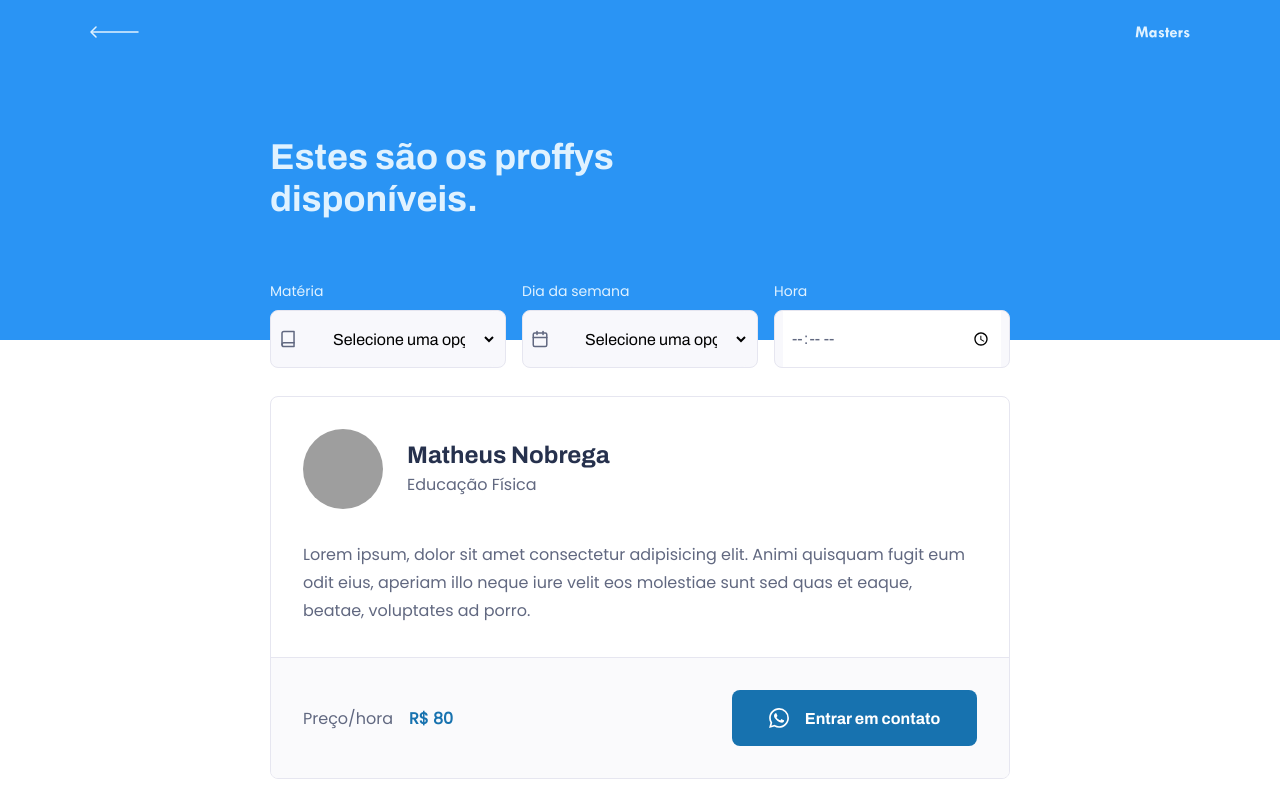
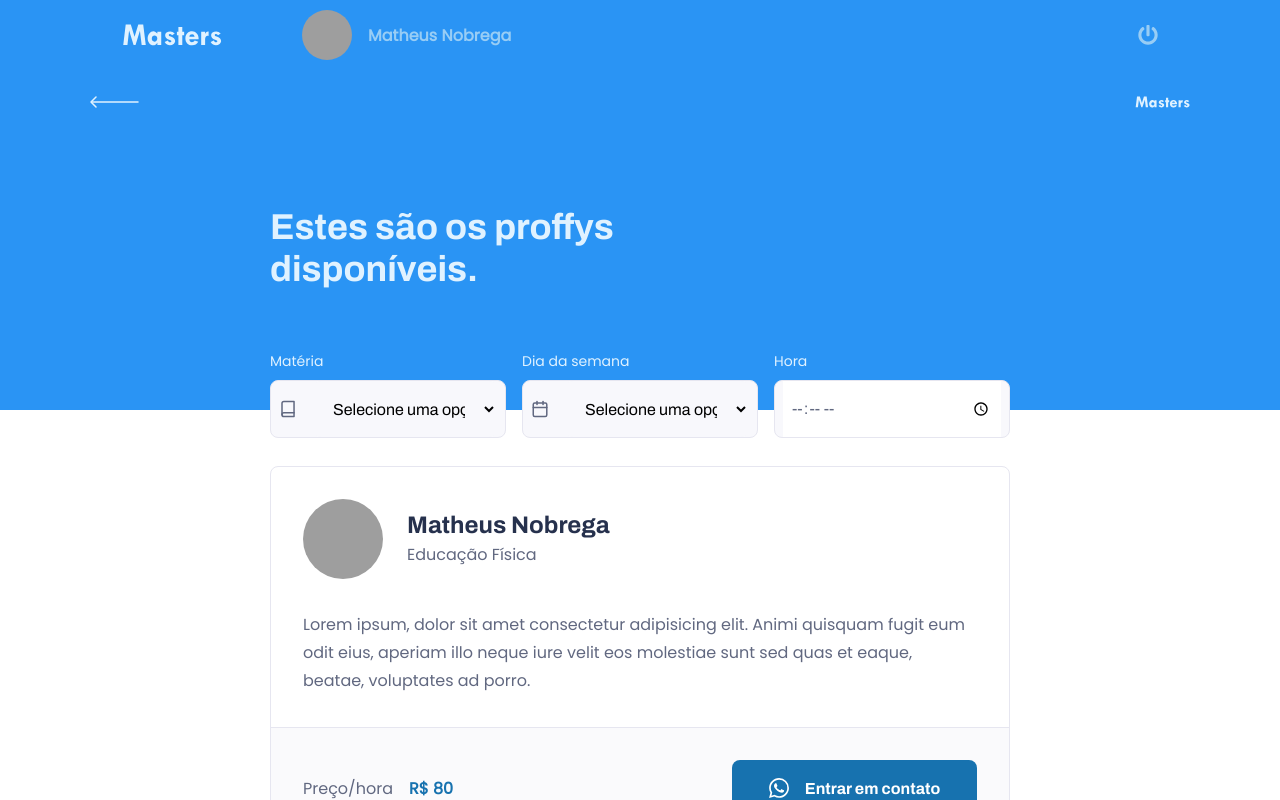
Before and after one commit to ma-nobrega/Masters, a React (Create React App) app in the folder web/: page /study in a window 1280 px wide. Shown: the top 800 px of the page. Built offline with nearby package versions, Linux system fonts and the light colour scheme; grey boxes are pictures that could not be loaded.

Commit message:
style: adding the aplication header

```diff
--- /dev/null
+++ b/web/src/components/Header/index.tsx
@@ -0,0 +1,27 @@
+import React from 'react';
+import { FaPowerOff } from 'react-icons/fa';
+import logoWhite from '../../assets/logo-white.svg';
+
+import { Container, Content, Profile } from './styles';
+
+const Header: React.FC = () => {
+  return (
+    <Container>
+      <Content>
+        <img src={logoWhite} alt="logo" />
+        <div>
+          <Profile>
+            <img
+              src="https://avatars.githubusercontent.com/u/39496767?s=460&u=d137acee042772f04efce67179aa4374ad5e3be0&v=4"
+              alt=""
+            />
+            <strong>Matheus Nobrega</strong>
+          </Profile>
+          <FaPowerOff />
+        </div>
+      </Content>
+    </Container>
+  );
+};
+
+export default Header;
--- /dev/null
+++ b/web/src/components/Header/styles.ts
@@ -0,0 +1,66 @@
+import { lighten } from 'polished';
+import styled from 'styled-components';
+
+export const Container = styled.header`
+  background-color: var(--color-primary);
+  color: var(--color-text-in-primary);
+  width: 100vw;
+  display: flex;
+  align-items: center;
+  justify-content: center;
+  padding: 0 1.6rem;
+`;
+
+export const Content = styled.div`
+  width: 90vw;
+  height: 7rem;
+
+  display: flex;
+  align-items: center;
+  justify-content: space-between;
+
+  > img {
+    width: 10rem;
+    display: none;
+  }
+  > div {
+    display: flex;
+    align-items: center;
+    flex: 1;
+    svg {
+      width: 2rem;
+      height: 2rem;
+      cursor: pointer;
+      &:hover {
+        color: ${lighten(0.1, '#98cdf5')};
+      }
+    }
+  }
+  @media (min-width: 1100px) {
+    max-width: 1100px;
+    padding: 0 3.2rem;
+    > img {
+      display: flex;
+    }
+    > div {
+      margin-left: 1.6rem;
+    }
+  }
+`;
+
+export const Profile = styled.div`
+  display: flex;
+  flex: 1;
+  align-items: center;
+  img {
+    width: 5rem;
+    height: 5rem;
+    border-radius: 50%;
+  }
+  strong {
+    margin-left: 1.6rem;
+  }
+  @media (min-width: 1100px) {
+    padding: 0 6.4rem;
+  }
+`;
--- a/web/src/pages/Dashboard/index.tsx
+++ b/web/src/pages/Dashboard/index.tsx
@@ -4,10 +4,12 @@ import { BsBook, BsLaptop, BsHeartFill } from 'react-icons/bs';
 import { Link } from 'react-router-dom';
 import logo from '../../assets/logo.svg';
 import landing from '../../assets/landing.svg';
+import Header from '../../components/Header';
 
 import {
   Container,
-  Content,
+  Main,
+  MainContent,
   LogoContainer,
   LandingImage,
   ButtonContainer,
@@ -23,7 +25,9 @@ const Dashboard: React.FC = () => {
 
   return (
     <Container>
-      <Content id="page-landing-content" className="container">
+      <Header />
+      <MainContent>
+        <Main id="page-landing-main" className="container">
           <LogoContainer className="logo-container">
             <img src={logo} alt="Proffy" />
             <h2>Sua plataforma de estudos online.</h2>
@@ -46,7 +50,8 @@ const Dashboard: React.FC = () => {
           <Connections className="total-connections">
             Total de {totalConnections} conexões já realizadas <BsHeartFill />
           </Connections>
-      </Content>
+        </Main>
+      </MainContent>
     </Container>
   );
 };
--- a/web/src/pages/Dashboard/styles.ts
+++ b/web/src/pages/Dashboard/styles.ts
@@ -7,15 +7,22 @@ export const Container = styled.div`
 
   display: flex;
   align-items: center;
-  justify-content: center;
+  justify-content: flex-direction;
   flex-direction: column;
 
   color: var(--color-text-in-primary);
 `;
 
-export const Content = styled.div`
+export const MainContent = styled.main`
+  flex: 1;
+  display: flex;
+  align-items: center;
+  justify-content: center;
+`;
+
+export const Main = styled.div`
   @media (min-width: 1100px) {
-    &#page-landing-content {
+    &#page-landing-main {
       max-width: 1100px;
       display: grid;
       grid-template-rows: 350px 1fr;
--- a/web/src/pages/TeacherForm/index.tsx
+++ b/web/src/pages/TeacherForm/index.tsx
@@ -2,12 +2,13 @@ import React, { useState } from 'react';
 import { FiBook, FiCalendar, FiDollarSign, FiUser } from 'react-icons/fi';
 import { FaWhatsapp } from 'react-icons/fa';
 import { Container, Main, Footer, ScheduleItem } from './styles';
-import Header from '../../components/PageHeader';
+import PageHeader from '../../components/PageHeader';
 import Input from '../../components/Input';
 
 import warningIcon from '../../assets/icons/warning.svg';
 import TextArea from '../../components/TextArea';
 import Select from '../../components/Select';
+import Header from '../../components/Header';
 
 const TeacherList: React.FC = () => {
   const [scheduleItems, setScheduleItems] = useState([
@@ -20,7 +21,8 @@ const TeacherList: React.FC = () => {
 
   return (
     <Container id="page-teacher-form" className="container">
-      <Header
+      <Header />
+      <PageHeader
         title="Que incrivel que você quer dar aulas."
         description="O primeiro passo é preencher esse formulario de inscrição"
       />
--- a/web/src/pages/TeacherList/index.tsx
+++ b/web/src/pages/TeacherList/index.tsx
@@ -1,15 +1,17 @@
 import React from 'react';
 import { FiBook, FiCalendar } from 'react-icons/fi';
 import { Container, Form, Main } from './styles';
-import Header from '../../components/PageHeader';
+import PageHeader from '../../components/PageHeader';
 import Input from '../../components/Input';
 import TeacherItem from '../../components/TeacherItem';
 import Select from '../../components/Select';
+import Header from '../../components/Header';
 
 const TeacherList: React.FC = () => {
   return (
     <Container id="page-teacher-list" className="container">
-      <Header title="Estes são os proffys disponíveis.">
+      <Header />
+      <PageHeader title="Estes são os proffys disponíveis.">
         <Form id="search-teachers">
           <Select
             icon={FiBook}
@@ -45,7 +47,7 @@ const TeacherList: React.FC = () => {
           />
           <Input type="time" label="Hora" name="time" />
         </Form>
-      </Header>
+      </PageHeader>
       <Main>
         <TeacherItem
           name="Matheus Nobrega"
```
Lines whose indentation alone changed are shown as unchanged.
